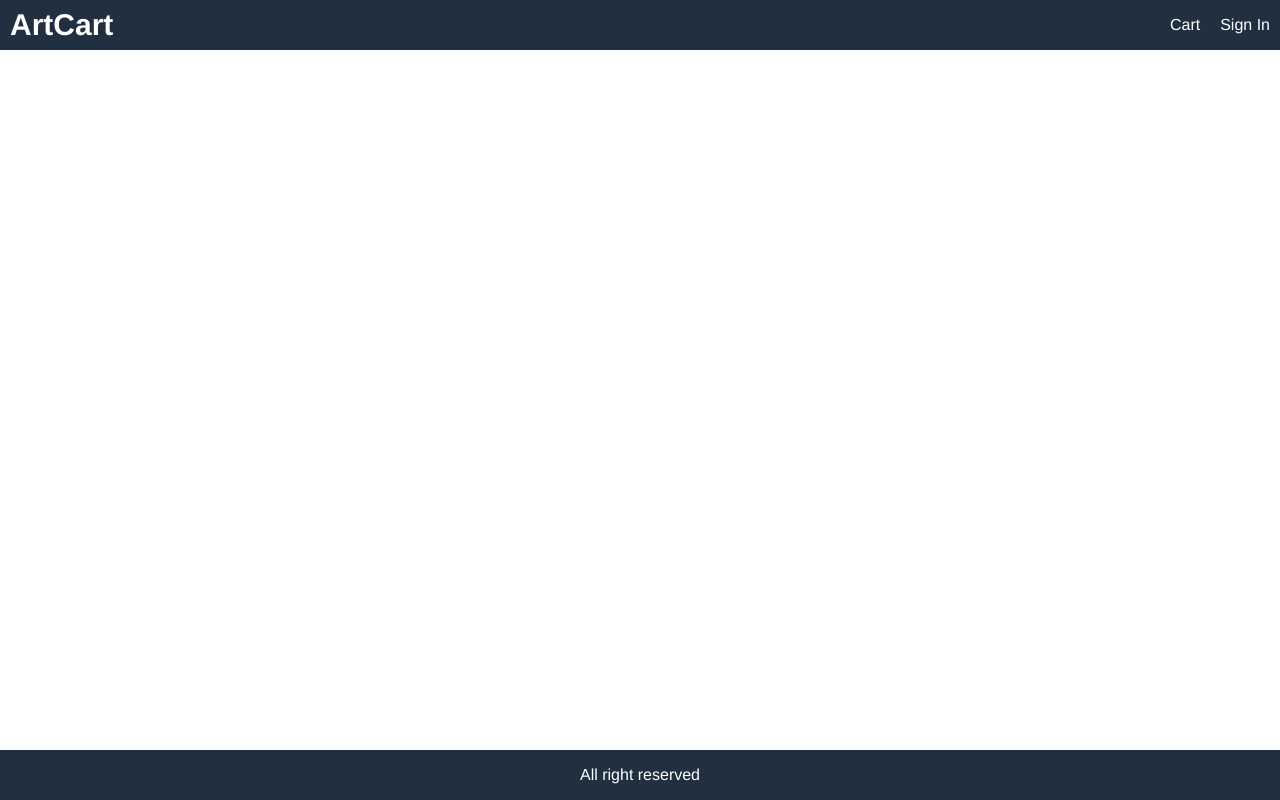
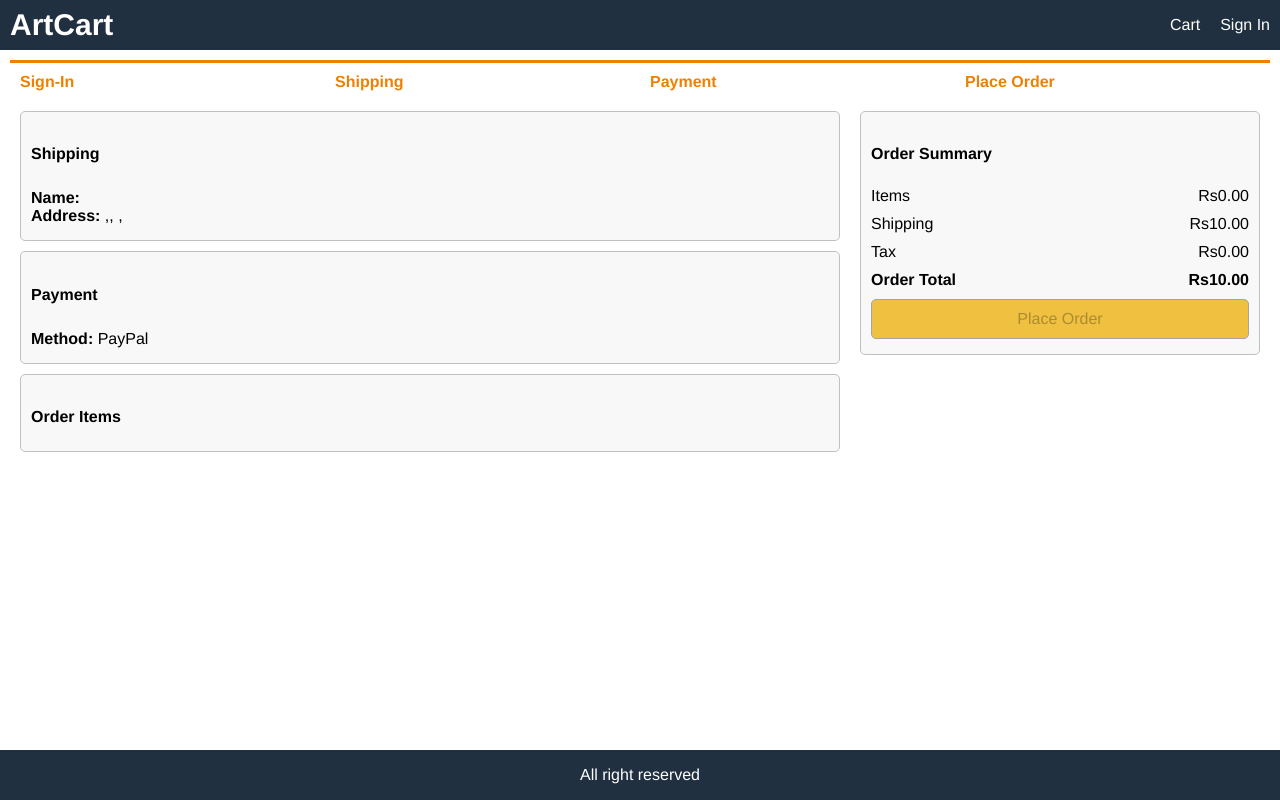
Before and after one commit to sachinit254/ArtCart-ecommerce, a React (Create React App) app in the folder frontend/: page /placeorder in a window 1280 px wide. Built offline with nearby package versions, Linux system fonts and the light colour scheme.

Commit message:
design paymentmethod screen and placeorder screen

```diff
--- a/frontend/src/App.js
+++ b/frontend/src/App.js
@@ -8,6 +8,8 @@
 import ShippingAddressScreen from './screens/ShippingAddressScreen';
 import SigninScreen from "./screens/SigninScreen";
 import RegisterScreen from "./screens/RegisterScreen";
+import PaymentMethodScreen from "./screens/PaymentMethodScreen";
+import PlaceOrderScreen from "./screens/PlaceOrderScreen";
 
 
 function App() {
@@ -61,6 +63,8 @@
           <Route path="/signin" component={SigninScreen}></Route>
           <Route path="/register" component={RegisterScreen}></Route>
           <Route path="/shipping" component={ShippingAddressScreen}></Route>
+          <Route path="/payment" component={PaymentMethodScreen}></Route>
+          <Route path="/placeorder" component={PlaceOrderScreen}></Route>
           <Route path="/" component={HomeScreen} exact></Route>
         </main>
         <footer className="row center">All right reserved</footer>
--- a/frontend/src/actions/cartActions.js
+++ b/frontend/src/actions/cartActions.js
@@ -1,5 +1,10 @@
-import Axios from 'axios';
-import { CART_ADD_ITEM, CART_REMOVE_ITEM, CART_SAVE_SHIPPING_ADDRESS} from '../constants/cartConstants';
+import Axios from "axios";
+import {
+  CART_ADD_ITEM,
+  CART_REMOVE_ITEM,
+  CART_SAVE_SHIPPING_ADDRESS,
+  CART_SAVE_PAYMENT_METHOD,
+} from "../constants/cartConstants";
 
 export const addToCart = (productId, qty) => async (dispatch, getState) => {
   const { data } = await Axios.get(`/api/products/${productId}`);
@@ -14,16 +19,19 @@
       qty,
     },
   });
-  localStorage.setItem('cartItems', JSON.stringify(getState().cart.cartItems));
+  localStorage.setItem("cartItems", JSON.stringify(getState().cart.cartItems));
 };
 
 export const removeFromCart = (productId) => (dispatch, getState) => {
   dispatch({ type: CART_REMOVE_ITEM, payload: productId });
-  localStorage.setItem('cartItems', JSON.stringify(getState().cart.cartItems));
+  localStorage.setItem("cartItems", JSON.stringify(getState().cart.cartItems));
 };
-
 
 export const saveShippingAddress = (data) => (dispatch) => {
   dispatch({ type: CART_SAVE_SHIPPING_ADDRESS, payload: data });
-  localStorage.setItem('shippingAddress', JSON.stringify(data));
+  localStorage.setItem("shippingAddress", JSON.stringify(data));
 };
+
+export const savePaymentMethod = (data) => (dispatch) => {
+  dispatch({ type: CART_SAVE_PAYMENT_METHOD, payload: data });
+};
--- a/frontend/src/actions/userActions.js
+++ b/frontend/src/actions/userActions.js
@@ -51,5 +51,6 @@
 export const signout = () => (dispatch) => {
   localStorage.removeItem('userInfo');
   localStorage.removeItem('cartItems');
+  localStorage.removeItem('shippingAddress');
   dispatch({ type: USER_SIGNOUT });
 };
--- a/frontend/src/constants/cartConstants.js
+++ b/frontend/src/constants/cartConstants.js
@@ -1,3 +1,4 @@
 export const CART_ADD_ITEM = 'CART_ADD_ITEM';
 export const CART_REMOVE_ITEM = 'CART_REMOVE_ITEM';
 export const CART_SAVE_SHIPPING_ADDRESS = 'CART_SAVE_SHIPPING_ADDRESS';
+export const CART_SAVE_PAYMENT_METHOD = 'CART_SAVE_PAYMENT_METHOD';
--- a/frontend/src/index.css
+++ b/frontend/src/index.css
@@ -208,7 +208,7 @@
 }
 .form label {
   margin: 1rem 0;
-  display: block;
+  /* display: block; */
 }
 
 /* Dropdown */
--- a/frontend/src/reducers/cartReducers.js
+++ b/frontend/src/reducers/cartReducers.js
@@ -1,4 +1,4 @@
-import { CART_ADD_ITEM, CART_REMOVE_ITEM, CART_SAVE_SHIPPING_ADDRESS } from '../constants/cartConstants';
+import { CART_ADD_ITEM, CART_REMOVE_ITEM, CART_SAVE_PAYMENT_METHOD, CART_SAVE_SHIPPING_ADDRESS } from '../constants/cartConstants';
 
 export const cartReducer = (state = { cartItems: [] }, action) => {
   switch (action.type) {
@@ -22,6 +22,8 @@
         };
         case CART_SAVE_SHIPPING_ADDRESS:
       return { ...state, shippingAddress: action.payload };
+      case CART_SAVE_PAYMENT_METHOD:
+      return { ...state, paymentMethod: action.payload };
     default:
       return state;
   }
--- /dev/null
+++ b/frontend/src/screens/PaymentMethodScreen.js
@@ -0,0 +1,62 @@
+import React, { useState } from 'react';
+import { useDispatch, useSelector } from 'react-redux';
+import { savePaymentMethod } from '../actions/cartActions';
+import CheckoutSteps from '../components/CheckoutSteps';
+
+export default function PaymentMethodScreen(props) {
+  const cart = useSelector((state) => state.cart);
+  const { shippingAddress } = cart;
+  if (!shippingAddress.address) {
+    props.history.push('/shipping');
+  }
+  const [paymentMethod, setPaymentMethod] = useState('PayPal');
+  const dispatch = useDispatch();
+  const submitHandler = (e) => {
+    e.preventDefault();
+    dispatch(savePaymentMethod(paymentMethod));
+    props.history.push('/placeorder');
+  };
+  return (
+    <div>
+      <CheckoutSteps step1 step2 step3></CheckoutSteps>
+      <form className="form" onSubmit={submitHandler}>
+        <div>
+          <h1>Payment Method</h1>
+        </div>
+        <div>
+          <div>
+            <input
+              type="radio"
+              id="paypal"
+              value="PayPal"
+              name="paymentMethod"
+              required
+              checked
+              onChange={(e) => setPaymentMethod(e.target.value)}
+            ></input>
+            <label htmlFor="paypal">PayPal</label>
+          </div>
+        </div>
+        <div>
+          <div>
+            <input
+              type="radio"
+              id="stripe"
+              value="Stripe"
+              name="paymentMethod"
+              required
+              onChange={(e) => setPaymentMethod(e.target.value)}
+            ></input>
+            <label htmlFor="stripe">Stripe</label>
+          </div>
+        </div>
+        <div>
+          <label />
+          <button className="primary" type="submit">
+            Continue
+          </button>
+        </div>
+      </form>
+    </div>
+  );
+}
--- /dev/null
+++ b/frontend/src/screens/PlaceOrderScreen.js
@@ -0,0 +1,127 @@
+import React from 'react';
+import { useSelector } from 'react-redux';
+import { Link } from 'react-router-dom';
+import CheckoutSteps from '../components/CheckoutSteps';
+
+export default function PlaceOrderScreen(props) {
+  const cart = useSelector((state) => state.cart);
+  if (!cart.paymentMethod) {
+    props.history.push('/payment');
+  }
+  const toPrice = (num) => Number(num.toFixed(2)); // 5.123 => "5.12" => 5.12
+  cart.itemsPrice = toPrice(
+    cart.cartItems.reduce((a, c) => a + c.qty * c.price, 0)
+  );
+  cart.shippingPrice = cart.itemsPrice > 100 ? toPrice(0) : toPrice(10);
+  cart.taxPrice = toPrice(0.15 * cart.itemsPrice);
+  cart.totalPrice = cart.itemsPrice + cart.shippingPrice + cart.taxPrice;
+  const placeOrderHandler = () => {
+    // TODO: dispatch place order action
+  };
+  return (
+    <div>
+      <CheckoutSteps step1 step2 step3 step4></CheckoutSteps>
+      <div className="row top">
+        <div className="col-2">
+          <ul>
+            <li>
+              <div className="card card-body">
+                <h2>Shipping</h2>
+                <p>
+                  <strong>Name:</strong> {cart.shippingAddress.fullName} <br />
+                  <strong>Address: </strong> {cart.shippingAddress.address},
+                  {cart.shippingAddress.city}, {cart.shippingAddress.postalCode}
+                  ,{cart.shippingAddress.country}
+                </p>
+              </div>
+            </li>
+            <li>
+              <div className="card card-body">
+                <h2>Payment</h2>
+                <p>
+                  <strong>Method:</strong> {cart.paymentMethod}
+                </p>
+              </div>
+            </li>
+            <li>
+              <div className="card card-body">
+                <h2>Order Items</h2>
+                <ul>
+                  {cart.cartItems.map((item) => (
+                    <li key={item.product}>
+                      <div className="row">
+                        <div>
+                          <img
+                            src={item.image}
+                            alt={item.name}
+                            className="small"
+                          ></img>
+                        </div>
+                        <div className="min-30">
+                          <Link to={`/product/${item.product}`}>
+                            {item.name}
+                          </Link>
+                        </div>
+
+                        <div>
+                          {item.qty} x Rs{item.price} = RS{item.qty * item.price}
+                        </div>
+                      </div>
+                    </li>
+                  ))}
+                </ul>
+              </div>
+            </li>
+          </ul>
+        </div>
+        <div className="col-1">
+          <div className="card card-body">
+            <ul>
+              <li>
+                <h2>Order Summary</h2>
+              </li>
+              <li>
+                <div className="row">
+                  <div>Items</div>
+                  <div>Rs{cart.itemsPrice.toFixed(2)}</div>
+                </div>
+              </li>
+              <li>
+                <div className="row">
+                  <div>Shipping</div>
+                  <div>Rs{cart.shippingPrice.toFixed(2)}</div>
+                </div>
+              </li>
+              <li>
+                <div className="row">
+                  <div>Tax</div>
+                  <div>Rs{cart.taxPrice.toFixed(2)}</div>
+                </div>
+              </li>
+              <li>
+                <div className="row">
+                  <div>
+                    <strong> Order Total</strong>
+                  </div>
+                  <div>
+                    <strong>Rs{cart.totalPrice.toFixed(2)}</strong>
+                  </div>
+                </div>
+              </li>
+              <li>
+                <button
+                  type="button"
+                  onClick={placeOrderHandler}
+                  className="primary block"
+                  disabled={cart.cartItems.length === 0}
+                >
+                  Place Order
+                </button>
+              </li>
+            </ul>
+          </div>
+        </div>
+      </div>
+    </div>
+  );
+}
--- a/frontend/src/store.js
+++ b/frontend/src/store.js
@@ -20,6 +20,7 @@
       shippingAddress: localStorage.getItem('shippingAddress')
       ? JSON.parse(localStorage.getItem('shippingAddress'))
       : {},
+      paymentMethod: 'PayPal',
   },
 };
 const reducer = combineReducers({
```
